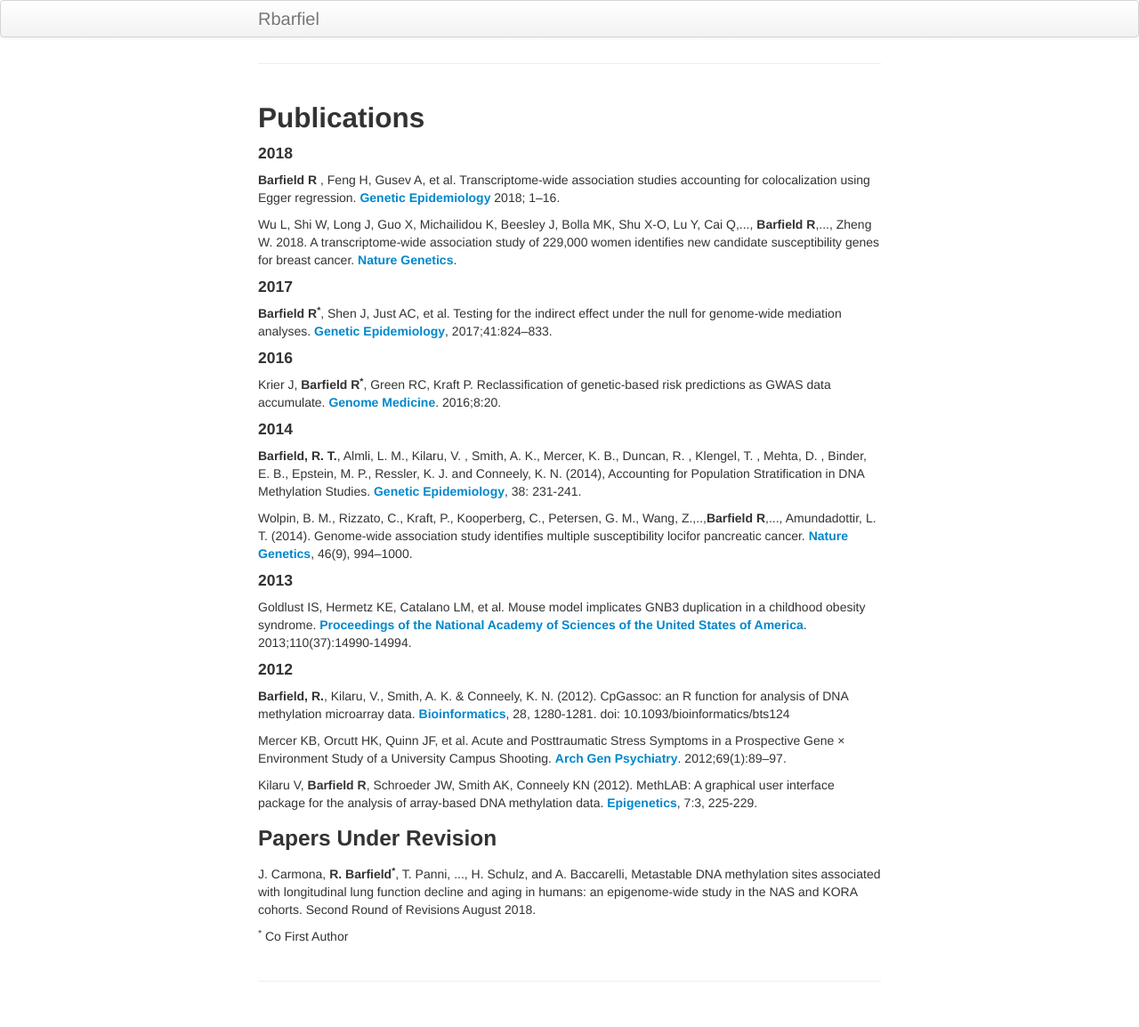
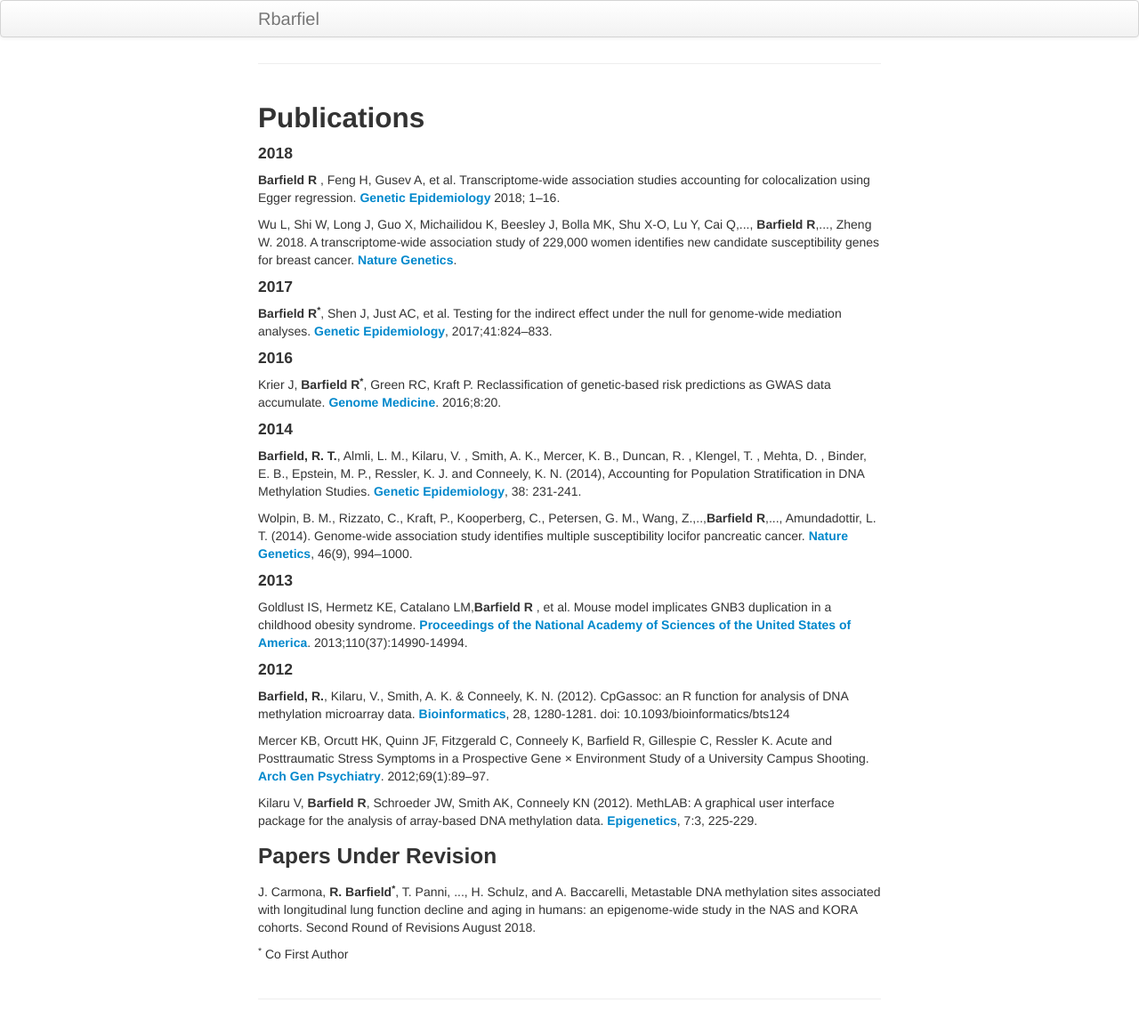
Before and after one commit to rbarfield/Barfield_website, a Jekyll site: the page built from pages/publications.md, in a window 1280 px wide. Shown: the whole page at 89% size. Built offline with Jekyll 4.4.1, drawn with Linux system fonts in a browser that asks for light colours.

Commit message:
Initial commit

```diff
--- a/pages/publications.md
+++ b/pages/publications.md
@@ -26,13 +26,13 @@ layout: page
 
 <h4 id="2013">2013</h4>
 
-<p>Goldlust IS, Hermetz KE, Catalano LM, et al. Mouse model implicates GNB3 duplication in a childhood obesity syndrome. <a href="http://doi.org/10.1073/pnas.1305999110"><b>Proceedings of the National Academy of Sciences of the United States of America</b></a>. 2013;110(37):14990-14994.</p>
+<p>Goldlust IS, Hermetz KE, Catalano LM,<b>Barfield R </b>, et al. Mouse model implicates GNB3 duplication in a childhood obesity syndrome. <a href="http://doi.org/10.1073/pnas.1305999110"><b>Proceedings of the National Academy of Sciences of the United States of America</b></a>. 2013;110(37):14990-14994.</p>
 
 <h4 id="2012">2012</h4>
 
 <p><b>Barfield, R.</b>, Kilaru, V., Smith, A. K. & Conneely, K. N. (2012). CpGassoc: an R function for analysis of DNA methylation microarray data. <a href="https://academic.oup.com/bioinformatics/article/28/9/1280/312316"><b>Bioinformatics</b></a>, 28, 1280-1281. doi: 10.1093/bioinformatics/bts124</p>
 
-<p>Mercer KB, Orcutt HK, Quinn JF, et al. Acute and Posttraumatic Stress Symptoms in a Prospective Gene × Environment Study of a University Campus Shooting. <a href="https://jamanetwork.com/journals/jamapsychiatry/fullarticle/1107439"><b>Arch Gen Psychiatry</b></a>. 2012;69(1):89–97.</p>
+<p>Mercer KB, Orcutt HK, Quinn JF, Fitzgerald C, Conneely K, Barfield R, Gillespie C, Ressler K. Acute and Posttraumatic Stress Symptoms in a Prospective Gene × Environment Study of a University Campus Shooting. <a href="https://jamanetwork.com/journals/jamapsychiatry/fullarticle/1107439"><b>Arch Gen Psychiatry</b></a>. 2012;69(1):89–97.</p>
 
 <p>Kilaru V, <b>Barfield R</b>, Schroeder JW, Smith AK, Conneely KN (2012). MethLAB: A graphical user interface package for the analysis of array-based DNA methylation data. <a href="https://doi.org/10.4161/epi.7.3.19284"><b>Epigenetics</b></a>, 7:3, 225-229.</p>
 
```
